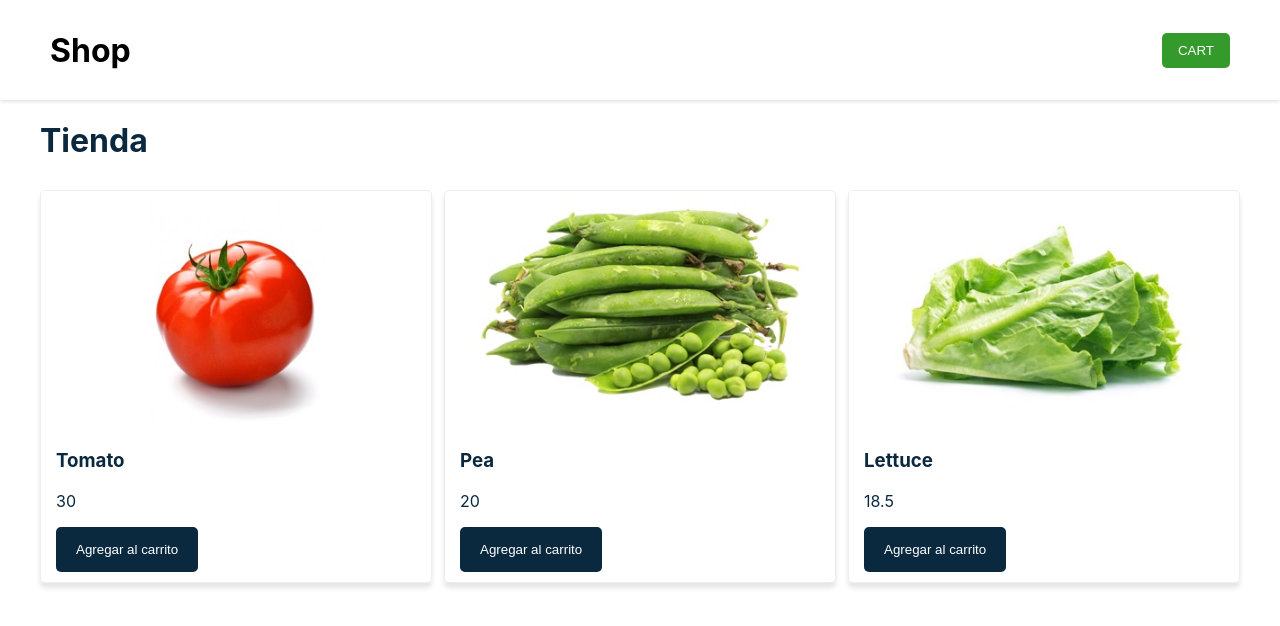
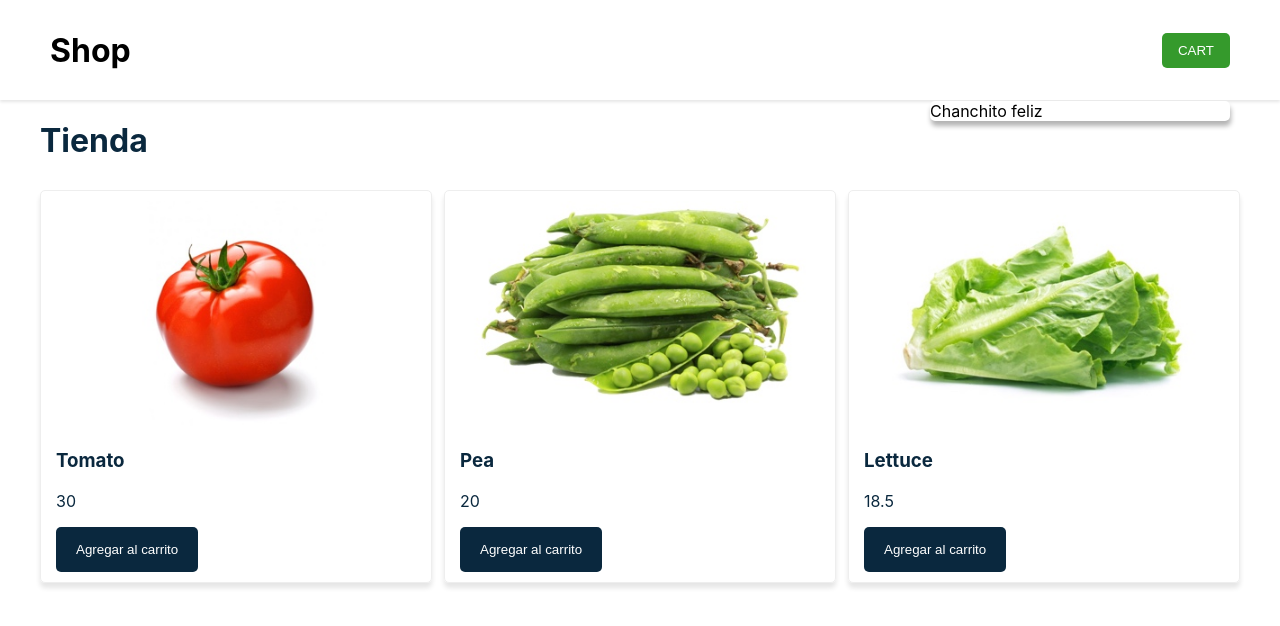
Before and after one commit to kushiahu/learn-react-shopping-cart, a React (Create React App) app: page / in a window 1280 px wide. Shown: the top 626 px of the page. Built offline with nearby package versions, Linux system fonts and the light colour scheme.

Commit message:
pass cart as props to Cart component

```diff
--- a/src/App.js
+++ b/src/App.js
@@ -44,15 +44,10 @@ class App extends Component {
     })
   }
 
-  getQuantity = () => {
-    const { cart } = this.state
-    return cart.reduce((acc, el) => acc + el.quantity, 0)
-  }
-
   render() {
     return (
       <div>
-        <Navbar quantity={ this.getQuantity() }></Navbar>
+        <Navbar cart={ this.state.cart }></Navbar>
         <Layout>
           <Title />
           <Products
--- a/src/components/Cart.js
+++ b/src/components/Cart.js
@@ -1,5 +1,6 @@
 import { Component } from "react"
 import BubbleAlert from "./BubbleAlert"
+import CartDetail from "./CartDetail"
 
 
 const styles = {
@@ -21,13 +22,15 @@ const styles = {
 
 class Cart extends Component {
   render() {
-    const { quantity } = this.props
+    const { cart } = this.props
+    const quantity = cart.reduce((acc, el) => acc + el.quantity, 0)
     return(
       <div>
         <span style={ styles.bubble }>
         { quantity !== 0 ? <BubbleAlert quantity={ quantity } /> : null }
         </span>
         <button style={ styles.cart }>Cart</button>
+        <CartDetail />
       </div>
     )
   }
--- /dev/null
+++ b/src/components/CartDetail.js
@@ -0,0 +1,26 @@
+import { Component } from "react"
+
+
+const styles = {
+  cartDetail: {
+    backgroundColor: '#FFF',
+    position: 'absolute',
+    marginTop: '33px',
+    boxShadow: '1px 5px 5px rgb(0, 0, 0, 0.3)',
+    borderRadius: '5px',
+    width: '300px',
+    right: '50px',
+  }
+}
+
+class CartDetail extends Component {
+    render() {
+      return(
+        <div style={ styles.cartDetail }>
+          Chanchito feliz
+        </div>
+      )
+    }
+}
+
+export default CartDetail
--- a/src/components/Navbar.js
+++ b/src/components/Navbar.js
@@ -17,11 +17,11 @@ const styles = {
 
 class Navbar extends Component {
   render() {
-    const { quantity } = this.props
+    const { cart } = this.props
     return(
       <nav style={ styles.navbar }>
         <Logo />
-        <Cart quantity={ quantity } />
+        <Cart cart={ cart } />
       </nav>
     )
   }
```
